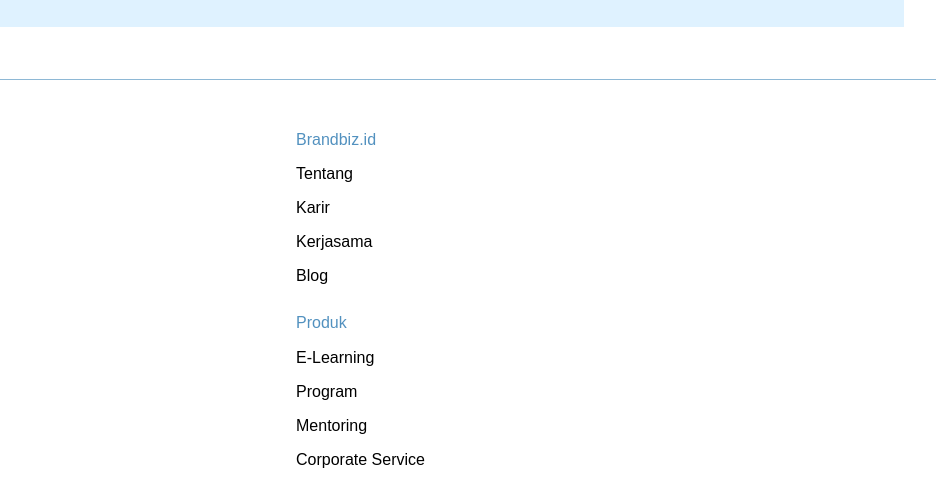
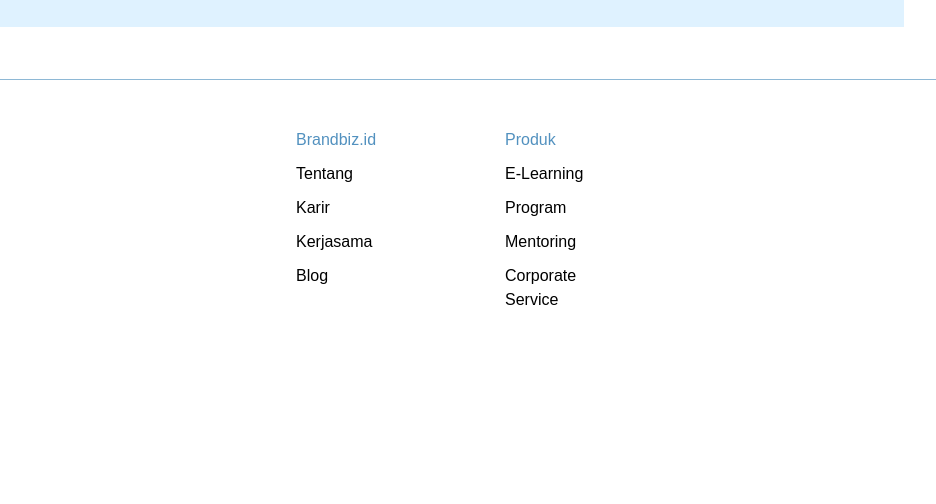
Before and after one commit to bayudsatriyo/BrandBiz, a website built with webpack: page src/templates/index.html in a window 1280 px wide. Shown: the part 3195-3699 px from the top of the page, 344-1280 px from the left. After the commit the page ends 3542 px from the top, so only its background shows below. Built offline with nearby package versions, Linux system fonts and the light colour scheme; no server answers; files whose address does not match are found by name.

Commit message:
revisi footer dan link api

```diff
--- a/src/scripts/globals/config.js
+++ b/src/scripts/globals/config.js
@@ -7,7 +7,7 @@
   nilaiKuis: 'https://x8ki-letl-twmt.n7.xano.io/api:I8GnY3yd/users/',
   signin: 'https://x8ki-letl-twmt.n7.xano.io/api:I8GnY3yd/signin',
   TESTIMONY: 'https://x8ki-letl-twmt.n7.xano.io/api:I8GnY3yd/feedback',
-  NEWS: 'https://newsapi.org/v2/top-headlines?country=id&apiKey=9364e0be407c45b2aa2136ce65096575',
+  NEWS: 'https://newsapi.org/v2/top-headlines?country=us&apiKey=9364e0be407c45b2aa2136ce65096575',
   CACHE_NAME: new Date().toISOString(),
 };
 
--- a/src/styles/styles_modul.css
+++ b/src/styles/styles_modul.css
@@ -533,9 +533,8 @@
 }
 
 .footer-right-side{
-  width: 50%;
+  width: 100%;
   display: flex;
-  flex-direction: column;
 }
 
 .footer-left-side{
--- a/src/styles/styles_responsive.css
+++ b/src/styles/styles_responsive.css
@@ -63,6 +63,11 @@
             text-align: left;
       }
 
+      .footer-links{
+        grid-template-columns: 50% 50%;
+        gap: 50%;
+      }
+
   }
 
 
```
